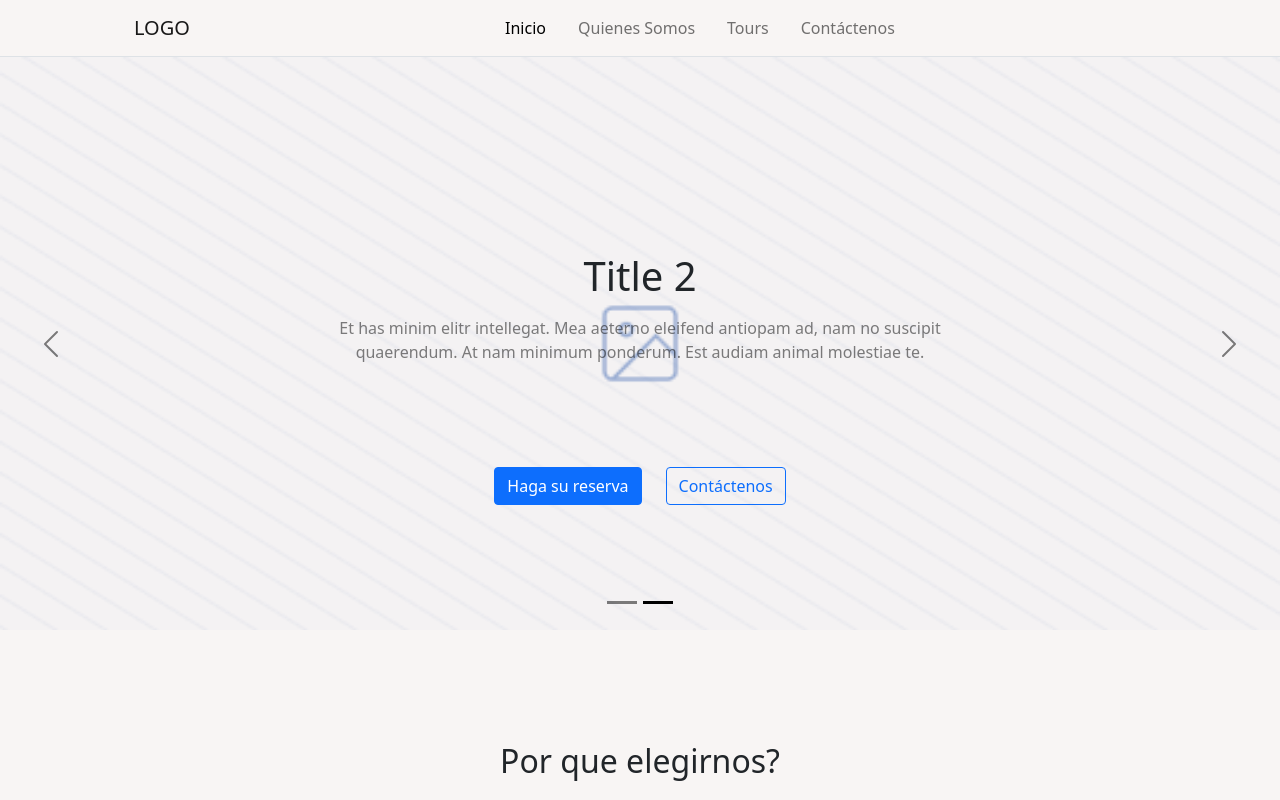
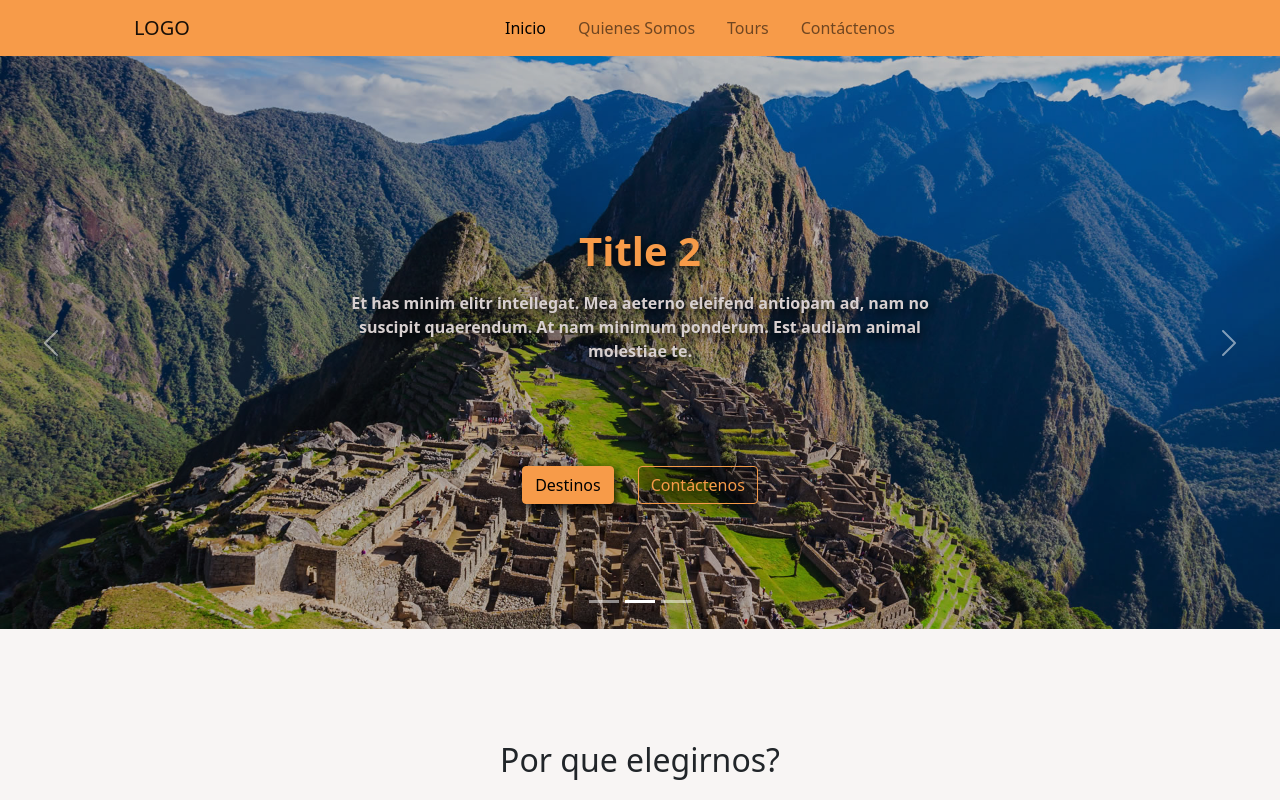
Before and after one commit to helio3197/magic-peru, a React (Create React App) app: page / in a window 1280 px wide. Shown: the top 800 px of the page. Built offline with nearby package versions, Linux system fonts and the light colour scheme.

Commit message:
Update schema colors, add slider pics

```diff
--- a/src/App.scss
+++ b/src/App.scss
@@ -48,12 +48,26 @@
   .headline-buttons {
     bottom: 60px;
 
+    a {
+      filter: drop-shadow(2px 4px 6px black);
+      font-weight: 500;
+    }
+
     @media (min-width: 375px) {
       bottom: 75px;
     }
 
     @media (min-width: 964px) {
       bottom: 125px;
+    }
+  }
+
+  .carousel-alt-btn {
+    background-color: #00000038;
+
+    &:hover {
+      color: black;
+      background-color: $primary;
     }
   }
 
@@ -79,10 +93,22 @@
 
   img {
     object-fit: cover;
+    filter: brightness(0.75);
   }
 
   .carousel-heading {
     bottom: 125px;
+
+    h1 {
+      filter: drop-shadow(2px 4px 6px black);
+      font-weight: bold;
+    }
+
+    p {
+      color: #d8d0d0;
+      filter: drop-shadow(2px 4px 6px black);
+      font-weight: bold;
+    }
 
     @media (min-width: 375px) {
       bottom: 150px;
--- a/src/components/Homepage/Destinies.js
+++ b/src/components/Homepage/Destinies.js
@@ -1,9 +1,10 @@
+import PropTypes from 'prop-types';
 import Container from 'react-bootstrap/Container';
 import Row from 'react-bootstrap/Row';
 import Col from 'react-bootstrap/Col';
 import placeholderImg from '../../assets/destiny-placeholder.png';
 
-const Destinies = () => {
+const Destinies = ({ id }) => {
   const destiniesItems = [
     {
       image: placeholderImg,
@@ -32,7 +33,7 @@
   ];
 
   return (
-    <Container as="section" className="headline mt-5">
+    <Container as="section" className="headline mt-5" id={id}>
       <h2>Destinos Favoritos</h2>
       <Row xs="1" md="2" lg="4" className="mt-3 px-sm-3 px-md-0">
         {destiniesItems.map((item) => (
@@ -49,4 +50,12 @@
   );
 };
 
+Destinies.propTypes = {
+  id: PropTypes.string,
+};
+
+Destinies.defaultProps = {
+  id: undefined,
+};
+
 export default Destinies;
--- a/src/components/Homepage/Headline.js
+++ b/src/components/Homepage/Headline.js
@@ -1,35 +1,43 @@
 import Container from 'react-bootstrap/Container';
 import Carousel from 'react-bootstrap/Carousel';
 import Button from 'react-bootstrap/Button';
-import { toLink } from '../../utils';
-import headlineImg from '../../assets/review-placeholder.png';
+// import headlineImg from '../../assets/review-placeholder.png';
+import huacachina from '../../assets/slider-pics/huacachina-4.jpg';
+import machu from '../../assets/slider-pics/machu-2.jpg';
+import plaza from '../../assets/slider-pics/plaza-1.jpg';
 
 const Headline = () => {
   const carouselItems = [
     {
-      image: headlineImg,
+      image: huacachina,
       title: 'Disfrute sus mejores momentos con Magic Peru Vacations',
       description: 'Et has minim elitr intellegat. Mea aeterno eleifend antiopam ad, nam no suscipit quaerendum. At nam minimum ponderum. Est audiam animal molestiae te.',
-      id: 'placeholder1',
+      id: 'huacachina',
     },
     {
-      image: headlineImg,
+      image: machu,
       title: 'Title 2',
       description: 'Et has minim elitr intellegat. Mea aeterno eleifend antiopam ad, nam no suscipit quaerendum. At nam minimum ponderum. Est audiam animal molestiae te.',
-      id: 'placeholder2',
+      id: 'machu',
+    },
+    {
+      image: plaza,
+      title: 'Title 2',
+      description: 'Et has minim elitr intellegat. Mea aeterno eleifend antiopam ad, nam no suscipit quaerendum. At nam minimum ponderum. Est audiam animal molestiae te.',
+      id: 'plaza',
     },
   ];
 
   return (
     <Container fluid as="section" className="headline position-relative p-0 m-0">
-      <Carousel variant="dark" className="w-100 headline-carousel">
+      <Carousel className="w-100 headline-carousel">
         {carouselItems.map((item) => (
           <Carousel.Item key={item.id} className="">
             <div className="position-relative d-flex justify-content-center">
               <img src={item.image} alt={item.id} className="w-100" />
               <div className="position-absolute mx-4 mx-sm-5 carousel-heading">
-                <h1>{item.title}</h1>
-                <p className="text-black-50 my-3">
+                <h1 className="text-primary">{item.title}</h1>
+                <p className="my-3">
                   {item.description}
                 </p>
               </div>
@@ -38,10 +46,10 @@
         ))}
       </Carousel>
       <div className="d-flex gap-2 gap-sm-4 position-absolute headline-buttons">
-        <Button as="a" href="#contact">
-          Haga su reserva
+        <Button href="#favorites">
+          Destinos
         </Button>
-        <Button href="/contacto" variant="outline-primary" as={toLink}>
+        <Button href="#contact" variant="outline-primary" className="carousel-alt-btn">
           Contáctenos
         </Button>
       </div>
--- a/src/components/Homepage/Homepage.js
+++ b/src/components/Homepage/Homepage.js
@@ -10,7 +10,7 @@
   <Container fluid as="main" className="p-0 d-inline-block">
     <Headline />
     <WhyUs />
-    <Destinies />
+    <Destinies id="favorites" />
     <PhotoGallery />
     <Reviews />
     <Contact id="contact" />
--- a/src/components/MainLayout/Header.js
+++ b/src/components/MainLayout/Header.js
@@ -4,7 +4,7 @@
 import { toNavLink, toLink } from '../../utils';
 
 const Header = () => (
-  <Navbar collapseOnSelect as="header" expand="sm" className="border-bottom">
+  <Navbar collapseOnSelect as="header" bg="primary" expand="sm">
     <Container>
       <Navbar.Brand
         className="ms-md-5"
--- a/src/index.scss
+++ b/src/index.scss
@@ -1,3 +1,4 @@
+$primary: #f79b49;
 $secondary: #d6e5ff;
 
 @import '~bootstrap/scss/bootstrap.scss';
```
